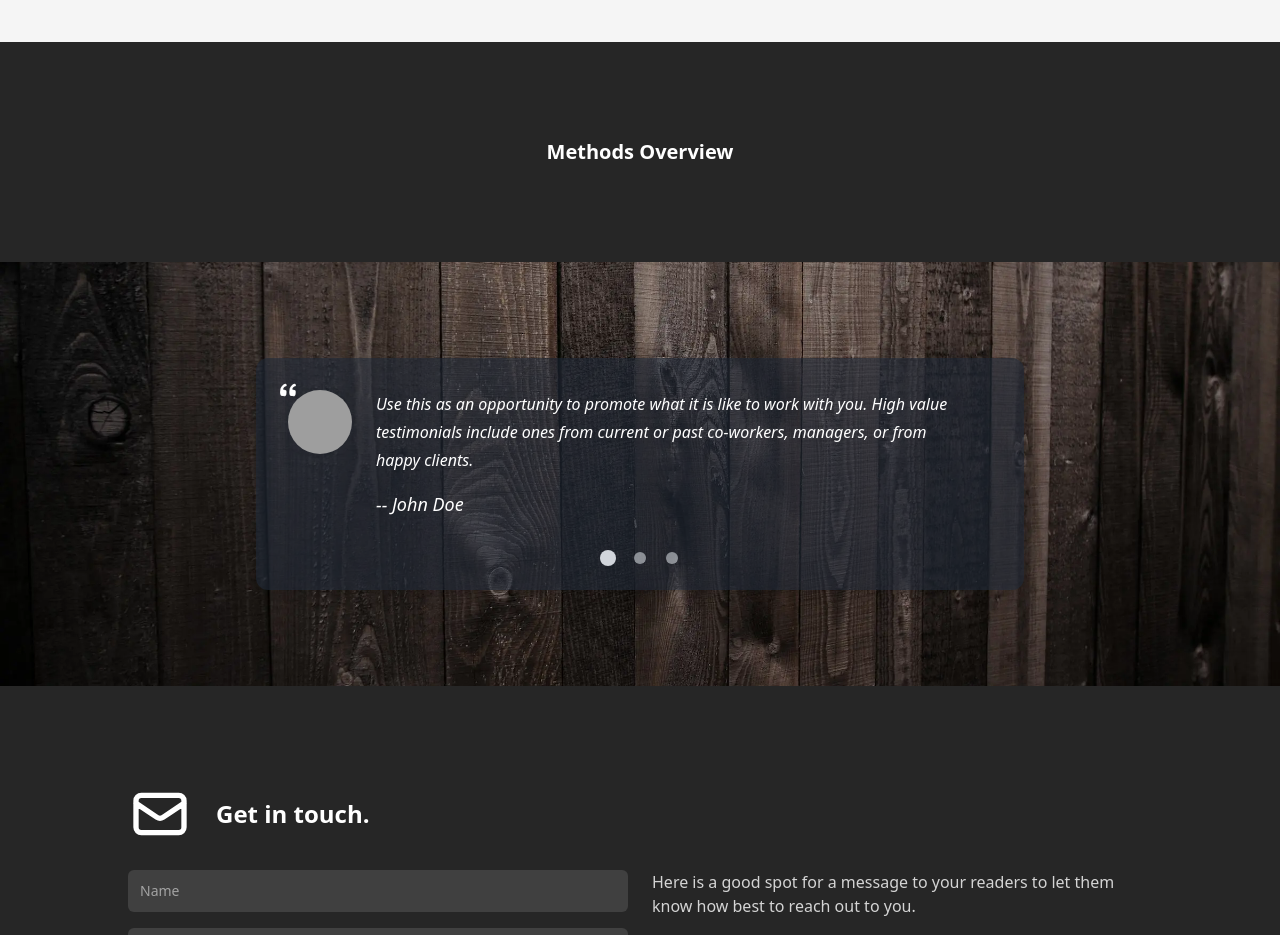
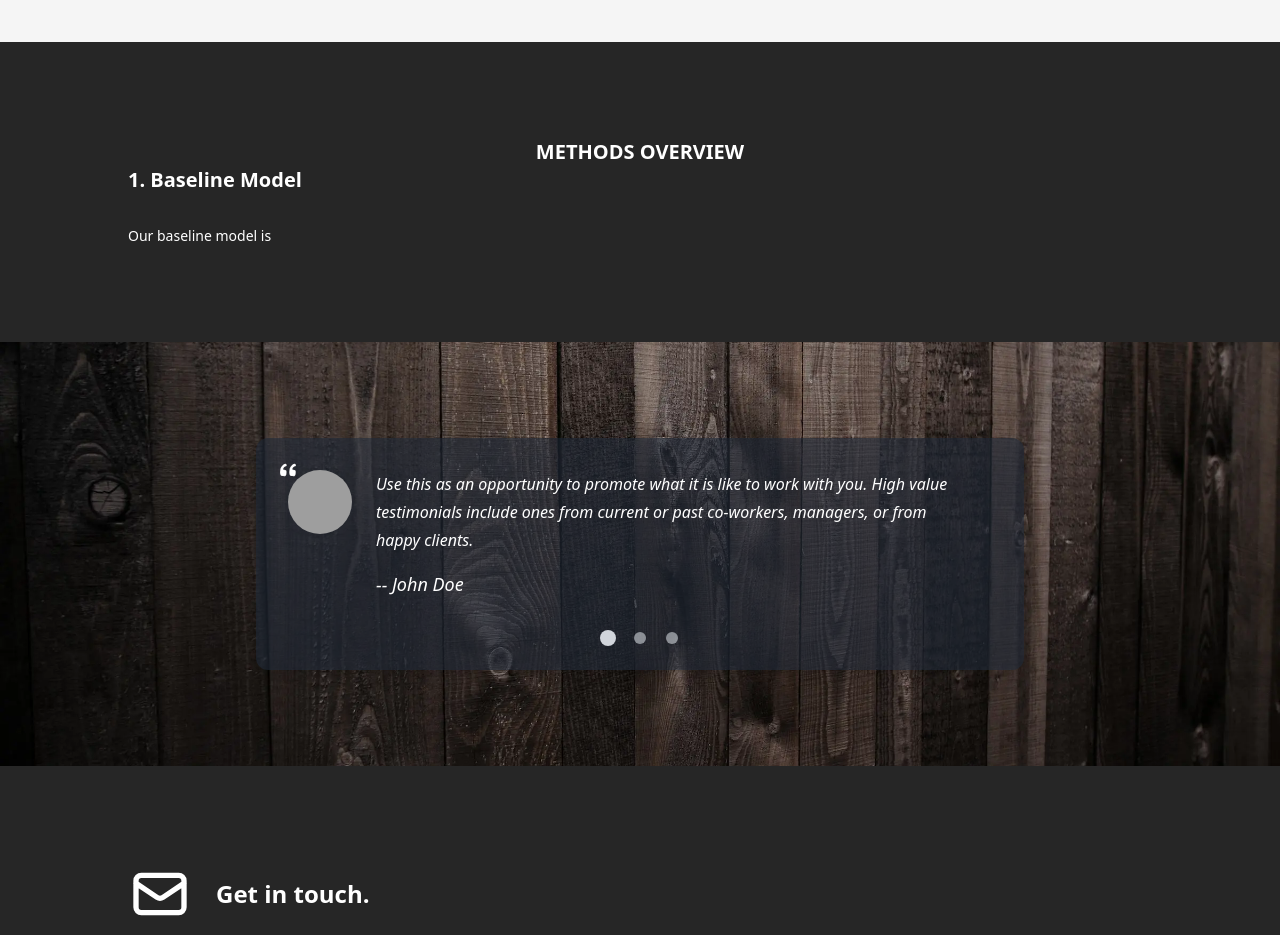
Before and after one commit to Luning-Yang/Incomplete-Text-Classification-Website, a Next.js app: page / in a window 1280 px wide. Shown: the part 1980-2915 px from the top of the page. Built offline with nearby package versions, Linux system fonts and the light colour scheme; grey boxes are pictures that could not be loaded.

Commit message:
method first attempt

```diff
--- a/src/components/Sections/Portfolio.tsx
+++ b/src/components/Sections/Portfolio.tsx
@@ -13,23 +13,12 @@ const Portfolio: FC = memo(() => {
   return (
     <Section className="bg-neutral-800" sectionId={SectionId.Portfolio}>
       <div className="flex flex-col gap-y-8">
-        <h2 className="self-center text-xl font-bold text-white">Methods Overview</h2>
-       {/* <div className=" w-full columns-2 md:columns-3 lg:columns-4">
-          {portfolioItems.map((item, index) => {
-            const {title, image} = item;
-            return (
-              <div className="pb-6" key={`${title}-${index}`}>
-                <div
-                  className={classNames(
-                    'relative h-max w-full overflow-hidden rounded-lg shadow-lg shadow-black/30 lg:shadow-xl',
-                  )}>
-                  <Image alt={title} layout="responsive" placeholder="blur" src={image} />
-                  <ItemOverlay item={item} />
-                </div>
-              </div>
-            );
-          })}
-        </div>*/}
+        <h2 className="self-center text-xl font-bold uppercase text-white">Methods Overview</h2>
+      </div>
+
+      <div className="flex flex-col gap-y-8">
+      <h4 className="self-left text-xl font-bold text-white">1. Baseline Model</h4>
+      <p className="self-left text-sm font-light text-white">Our baseline model is </p>
       </div>
     </Section>
   );
```
